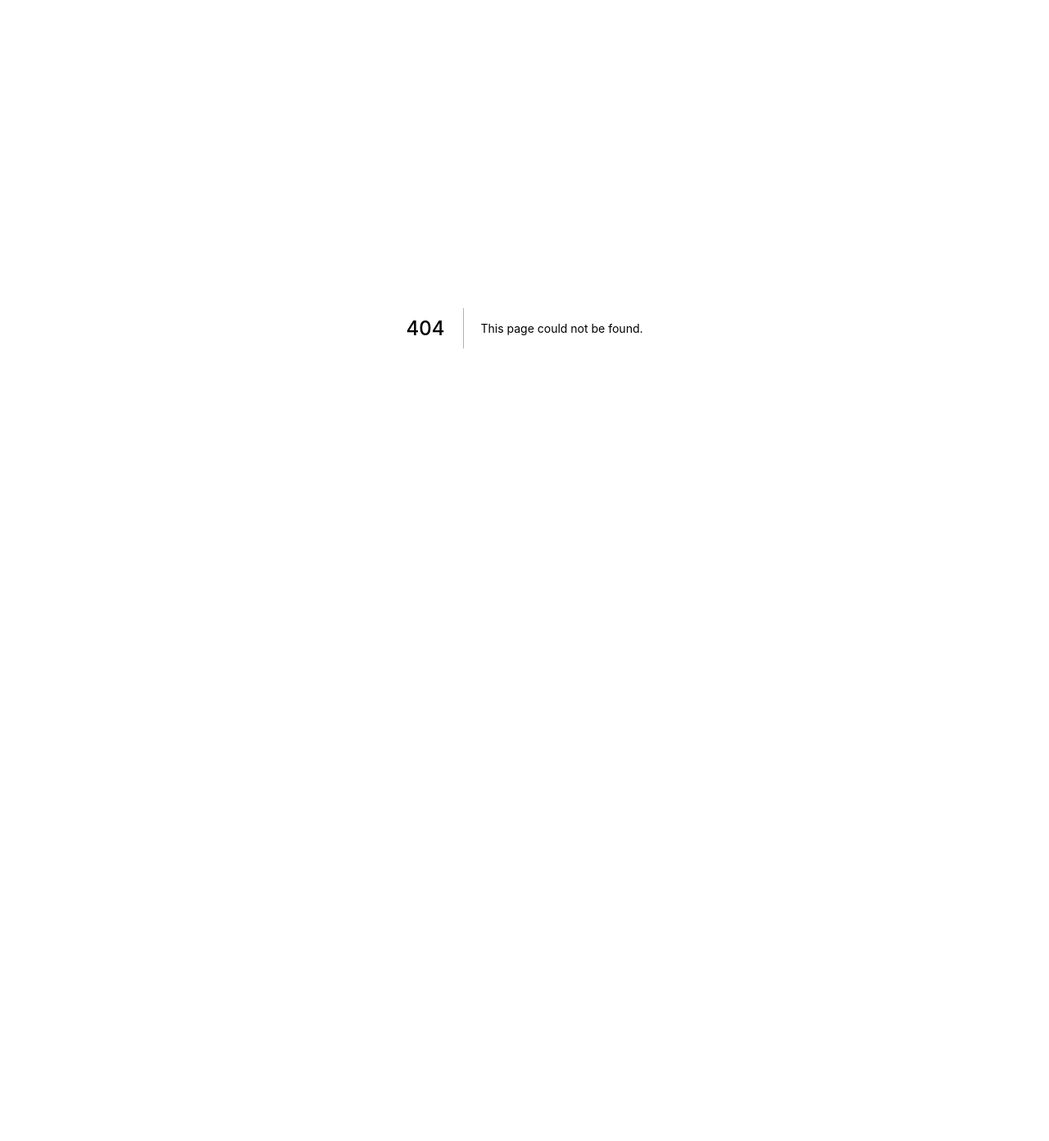
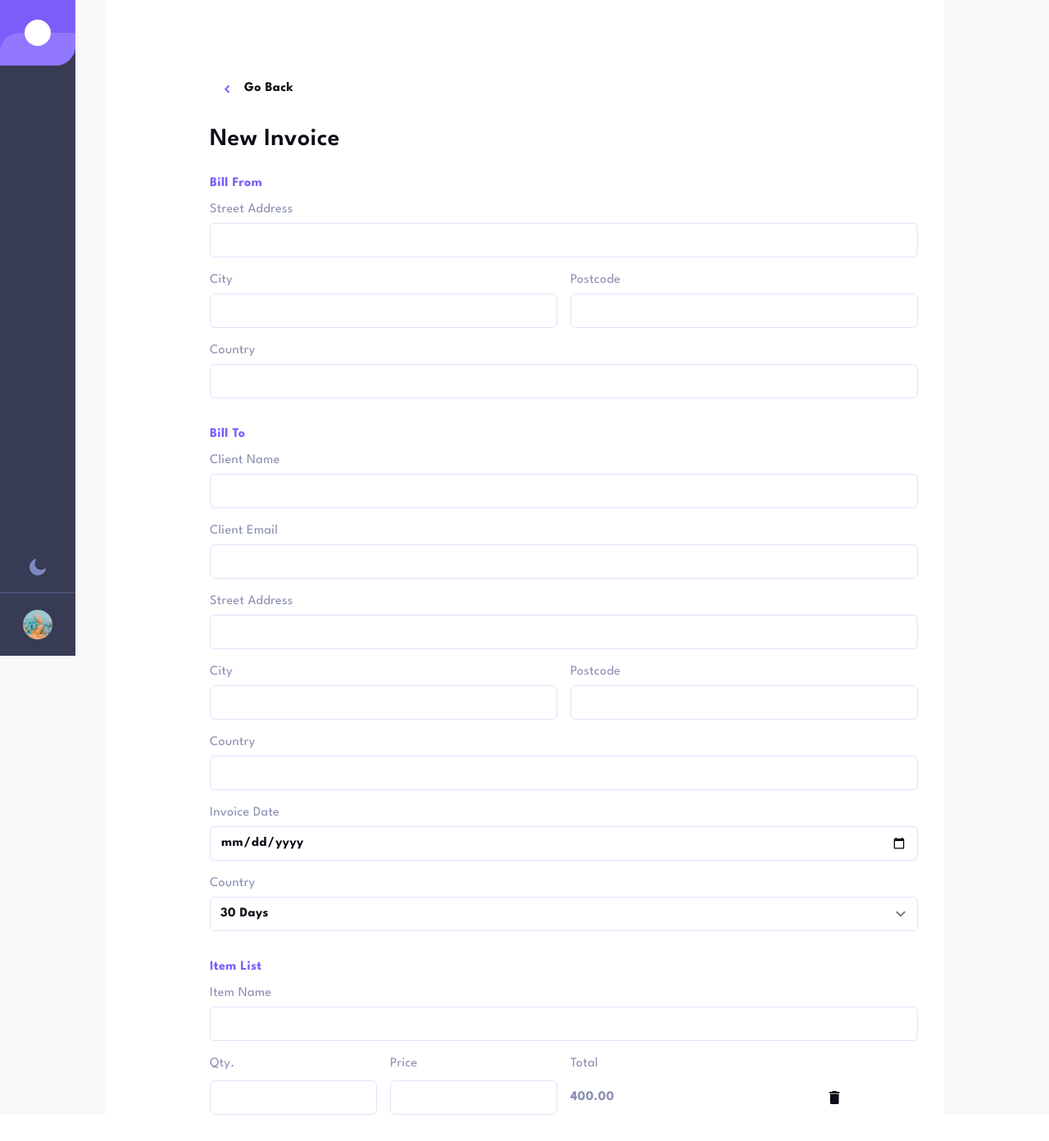
Before and after one commit to arronrees/invoice-app, a Next.js app: page /create in a window 1280 px wide. Before the commit this address had no page. Shown: the whole page at 82% size. Before the commit the page ends 800 px from the top, so only its background shows below. Built offline with nearby package versions, Linux system fonts and the light colour scheme.

Commit message:
Create page mostly added

```diff
--- a/components/view/GoBack.jsx
+++ b/components/layout/GoBack.jsx
@@ -1,9 +1,9 @@
 import Link from 'next/link';
-import Chevron from '../../components/icons/Chevron';
+import Chevron from '../icons/Chevron';
 
-export default function GoBack() {
+export default function GoBack({ href }) {
   return (
-    <Link href='/'>
+    <Link href={href}>
       <a className='flex py-8 px-4 items-center w-max'>
         <Chevron className='rotate-90' />
         <span className='font-bold ml-4'>Go Back</span>
--- a/components/layout/Wrapper.jsx
+++ b/components/layout/Wrapper.jsx
@@ -1,6 +1,8 @@
-export default function Wrapper({ children }) {
+export default function Wrapper({ children, className }) {
   return (
-    <section className='mx-auto lg:px-8 lg:mt-16 w-full px-4 max-w-5xl'>
+    <section
+      className={`mx-auto lg:px-8 lg:pt-16 w-full px-4 max-w-5xl ${className}`}
+    >
       <div className='lg:pl-24'>{children}</div>
     </section>
   );
--- a/components/view/InvoiceBtns.jsx
+++ b/components/view/InvoiceBtns.jsx
@@ -1,9 +1,13 @@
+import Link from 'next/link';
+
 export default function InvoiceBtns({ className }) {
   return (
     <div className={className}>
-      <button className='inline-block text-center font-bold bg-x-light-grey text-light-blue px-8 py-6 rounded-full transition duration-300 hover:bg-light-grey focus:ring-2 ring-bg-light-grey ring-offset-2 focus:outline-none mb-4 lg:text-lg sm:mb-0 sm:mr-4'>
-        Edit
-      </button>
+      <Link href='/edit'>
+        <a className='inline-block text-center font-bold bg-x-light-grey text-light-blue px-8 py-6 rounded-full transition duration-300 hover:bg-light-grey focus:ring-2 ring-bg-light-grey ring-offset-2 focus:outline-none mb-4 lg:text-lg sm:mb-0 sm:mr-4'>
+          Edit
+        </a>
+      </Link>
       <button className='inline-block text-center font-bold bg-mid-red text-white px-8 py-6 rounded-full transition duration-300 hover:bg-light-red focus:ring-2 ring-mid-red ring-offset-2 focus:outline-none mb-4 lg:text-lg sm:mb-0 sm:mr-4'>
         Delete
       </button>
--- /dev/null
+++ b/pages/create.jsx
@@ -0,0 +1,221 @@
+import Layout from '../components/layout/Layout';
+import Header from '../components/header/Header';
+import Wrapper from '../components/layout/Wrapper';
+import GoBack from '../components/layout/GoBack';
+
+export default function Home() {
+  return (
+    <Layout>
+      <Header />
+      <Wrapper className='bg-white'>
+        <GoBack href='/' />
+        <div>
+          <h1 className='font-semibold text-3xl mb-6'>New Invoice</h1>
+          <section className='mb-8'>
+            <h2 className='font-bold text-mid-purple mb-2'>Bill From</h2>
+            <div className='mb-4'>
+              <label className='block' htmlFor='streetAddress'>
+                <span className='text-mid-grey inline-block pb-1'>
+                  Street Address
+                </span>
+                <input
+                  type='text'
+                  name='streetAddress'
+                  id='streetAddress'
+                  className='block w-full rounded-md border-light-grey bg-transparent font-bold'
+                />
+              </label>
+            </div>
+            <div className='mb-4 grid grid-cols-2 gap-4'>
+              <label className='block' htmlFor='city'>
+                <span className='text-mid-grey inline-block pb-1'>City</span>
+                <input
+                  type='text'
+                  name='city'
+                  id='city'
+                  className='block w-full rounded-md border-light-grey bg-transparent font-bold ring-orange'
+                />
+              </label>
+              <label className='block' htmlFor='postcode'>
+                <span className='text-mid-grey inline-block pb-1'>
+                  Postcode
+                </span>
+                <input
+                  type='text'
+                  name='postcode'
+                  id='postcode'
+                  className='block w-full rounded-md border-light-grey bg-transparent font-bold'
+                />
+              </label>
+            </div>
+            <div className='mb-4'>
+              <label className='block' htmlFor='country'>
+                <span className='text-mid-grey inline-block pb-1'>Country</span>
+                <input
+                  type='text'
+                  name='country'
+                  id='country'
+                  className='block w-full rounded-md border-light-grey bg-transparent font-bold'
+                />
+              </label>
+            </div>
+          </section>
+          <section className='mb-8'>
+            <h2 className='font-bold text-mid-purple mb-2'>Bill To</h2>
+            <div className='mb-4'>
+              <label className='block' htmlFor='name'>
+                <span className='text-mid-grey inline-block pb-1'>
+                  Client Name
+                </span>
+                <input
+                  type='text'
+                  name='name'
+                  id='name'
+                  className='block w-full rounded-md border-light-grey bg-transparent font-bold'
+                />
+              </label>
+            </div>
+            <div className='mb-4'>
+              <label className='block' htmlFor='email'>
+                <span className='text-mid-grey inline-block pb-1'>
+                  Client Email
+                </span>
+                <input
+                  type='text'
+                  name='email'
+                  id='email'
+                  className='block w-full rounded-md border-light-grey bg-transparent font-bold'
+                />
+              </label>
+            </div>
+            <div className='mb-4'>
+              <label className='block' htmlFor='streetAddress'>
+                <span className='text-mid-grey inline-block pb-1'>
+                  Street Address
+                </span>
+                <input
+                  type='text'
+                  name='streetAddress'
+                  id='streetAddress'
+                  className='block w-full rounded-md border-light-grey bg-transparent font-bold'
+                />
+              </label>
+            </div>
+            <div className='mb-4 grid grid-cols-2 gap-4'>
+              <label className='block' htmlFor='city'>
+                <span className='text-mid-grey inline-block pb-1'>City</span>
+                <input
+                  type='text'
+                  name='city'
+                  id='city'
+                  className='block w-full rounded-md border-light-grey bg-transparent font-bold ring-orange'
+                />
+              </label>
+              <label className='block' htmlFor='postcode'>
+                <span className='text-mid-grey inline-block pb-1'>
+                  Postcode
+                </span>
+                <input
+                  type='text'
+                  name='postcode'
+                  id='postcode'
+                  className='block w-full rounded-md border-light-grey bg-transparent font-bold'
+                />
+              </label>
+            </div>
+            <div className='mb-4'>
+              <label className='block' htmlFor='country'>
+                <span className='text-mid-grey inline-block pb-1'>Country</span>
+                <input
+                  type='text'
+                  name='country'
+                  id='country'
+                  className='block w-full rounded-md border-light-grey bg-transparent font-bold'
+                />
+              </label>
+            </div>
+            <div className='mb-4'>
+              <label className='block' htmlFor='invoiceDate'>
+                <span className='text-mid-grey inline-block pb-1'>
+                  Invoice Date
+                </span>
+                <input
+                  type='date'
+                  name='invoiceDate'
+                  id='invoiceDate'
+                  className='block w-full rounded-md border-light-grey bg-transparent font-bold'
+                />
+              </label>
+            </div>
+            <div className='mb-4'>
+              <label className='block' htmlFor='country'>
+                <span className='text-mid-grey inline-block pb-1'>Country</span>
+                <select
+                  type='text'
+                  name='country'
+                  id='country'
+                  className='block w-full rounded-md border-light-grey bg-transparent font-bold'
+                >
+                  <option value='30'>30 Days</option>
+                  <option value='60'>60 Days</option>
+                  <option value='90'>90 Days</option>
+                </select>
+              </label>
+            </div>
+          </section>
+          <section className='mb-8'>
+            <h2 className='font-bold text-mid-purple mb-2'>Item List</h2>
+            <div className='mb-4'>
+              <label className='block' htmlFor='itemName'>
+                <span className='text-mid-grey inline-block pb-1'>
+                  Item Name
+                </span>
+                <input
+                  type='text'
+                  name='itemName'
+                  id='itemName'
+                  className='block w-full rounded-md border-light-grey bg-transparent font-bold'
+                />
+              </label>
+              <div className='mt-4 grid grid-cols-4 gap-x-4 items-center'>
+                <p className='text-mid-grey pb-2'>Qty.</p>
+                <p className='text-mid-grey pb-2'>Price</p>
+                <p className='text-mid-grey pb-2'>Total</p>
+                <p className='text-mid-grey pb-2'></p>
+                <input
+                  type='text'
+                  name='qty'
+                  id='qty'
+                  className='block w-full rounded-md border-light-grey bg-transparent font-bold'
+                />
+                <input
+                  type='text'
+                  name='price'
+                  id='price'
+                  className='block w-full rounded-md border-light-grey bg-transparent font-bold'
+                />
+                <p className='font-bold text-mid-grey'>400.00</p>
+                <button className='flex items-center justify-center hover:text-mid-red transition duration-300'>
+                  <svg
+                    width='13'
+                    height='16'
+                    viewBox='0 0 13 16'
+                    fill='none'
+                    xmlns='http://www.w3.org/2000/svg'
+                  >
+                    <path
+                      fillRule='evenodd'
+                      clipRule='evenodd'
+                      d='M8.44442 0L9.33333 0.888875H12.4444V2.66667H0V0.888875H3.11108L4 0H8.44442ZM2.66667 16C1.68442 16 0.888875 15.2045 0.888875 14.2222V3.55554H11.5555V14.2222C11.5555 15.2045 10.76 16 9.77779 16H2.66667Z'
+                      fill='currentColor'
+                    />
+                  </svg>
+                </button>
+              </div>
+            </div>
+          </section>
+        </div>
+      </Wrapper>
+    </Layout>
+  );
+}
--- a/pages/index.jsx
+++ b/pages/index.jsx
@@ -7,13 +7,11 @@ import InvoiceGrid from '../components/invoices/InvoiceGrid';
 export default function Home() {
   return (
     <Layout>
-      <div className='lg:flex'>
-        <Header />
-        <Wrapper>
-          <Headline />
-          <InvoiceGrid />
-        </Wrapper>
-      </div>
+      <Header />
+      <Wrapper>
+        <Headline />
+        <InvoiceGrid />
+      </Wrapper>
     </Layout>
   );
 }
--- a/pages/view.jsx
+++ b/pages/view.jsx
@@ -1,7 +1,7 @@
 import Layout from '../components/layout/Layout';
 import Header from '../components/header/Header';
 import Wrapper from '../components/layout/Wrapper';
-import GoBack from '../components/view/GoBack';
+import GoBack from '../components/layout/GoBack';
 import Status from '../components/view/Status';
 import InvoiceDetail from '../components/view/InvoiceDetail';
 import InvoiceTop from '../components/view/InvoiceFrom';
@@ -12,10 +12,9 @@ import InvoiceBtns from '../components/view/InvoiceBtns';
 export default function Home() {
   return (
     <Layout>
-      <div className='lg:flex'>
       <Header />
       <Wrapper>
-          <GoBack />
+        <GoBack href='/' />
         <Status />
         <InvoiceDetail>
           <InvoiceTop />
@@ -24,7 +23,6 @@ export default function Home() {
           <InvoiceBtns className='mt-6 flex items-center flex-col sm:flex-row lg:hidden' />
         </InvoiceDetail>
       </Wrapper>
-      </div>
     </Layout>
   );
 }
--- a/styles/globals.css
+++ b/styles/globals.css
@@ -18,3 +18,29 @@ img {
 span {
   display: inline-block;
 }
+
+:root {
+  --primary-color: #7c5dfa;
+}
+
+/* Override default focus colors for tailwindcss-forms https://github.com/tailwindlabs/tailwindcss-forms */
+[type='text']:focus,
+[type='email']:focus,
+[type='url']:focus,
+[type='password']:focus,
+[type='number']:focus,
+[type='date']:focus,
+[type='datetime-local']:focus,
+[type='month']:focus,
+[type='search']:focus,
+[type='tel']:focus,
+[type='checkbox']:focus,
+[type='radio']:focus,
+[type='time']:focus,
+[type='week']:focus,
+[multiple]:focus,
+textarea:focus,
+select:focus {
+  --tw-ring-color: var(--primary-color);
+  border-color: var(--primary-color);
+}
--- a/tailwind.config.js
+++ b/tailwind.config.js
@@ -26,6 +26,7 @@ module.exports = {
       orange: '#FF8F00',
       'light-orange': '#ff91000f',
       white: '#fff',
+      transparent: 'rgba(0,0,0,0)',
     },
     fontFamily: {
       sans: ['League Spartan', 'sans-serif'],
```
Lines whose indentation alone changed are shown as unchanged.
